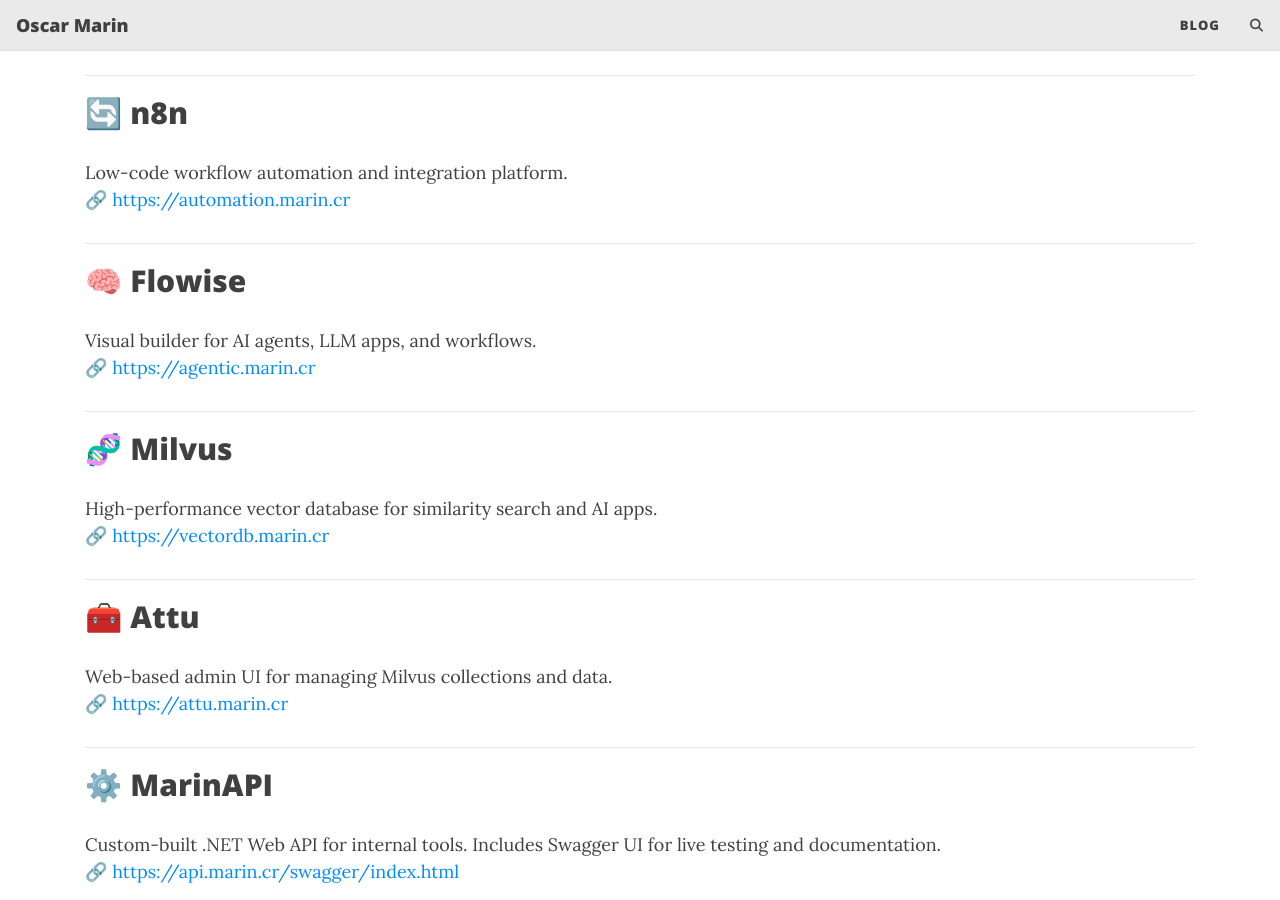
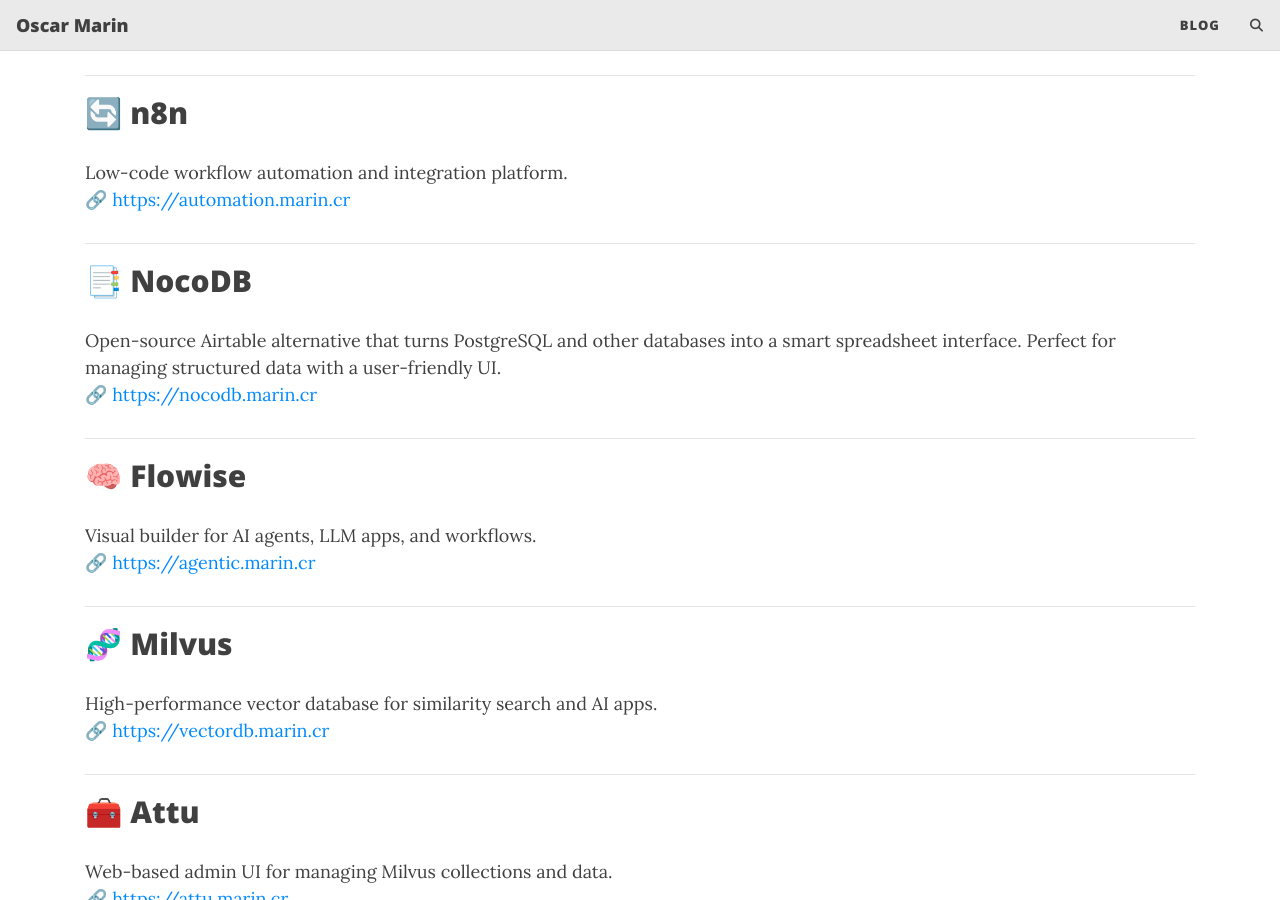
Before and after one commit to marinoscar/marinoscar.github.io, a Jekyll site: the page built from server/index.md, in a window 1280 px wide and 900 px high, scrolled down 921 px. Built offline with Jekyll 4.4.1, drawn with Linux system fonts in a browser that asks for light colours; comment, search, counter and statistics services are not loaded.

Commit message:
Add NocoDB section to index.md
Added NocoDB as an open-source Airtable alternative with a link.

```diff
--- a/server/index.md
+++ b/server/index.md
@@ -40,6 +40,12 @@
 
 ---
 
+## 📑 NocoDB
+Open-source Airtable alternative that turns PostgreSQL and other databases into a smart spreadsheet interface. Perfect for managing structured data with a user-friendly UI.
+🔗 [https://nocodb.marin.cr](https://nocodb.marin.cr)
+
+---
+
 ## 🧠 Flowise
 Visual builder for AI agents, LLM apps, and workflows.
 🔗 [https://agentic.marin.cr](https://agentic.marin.cr)
```
